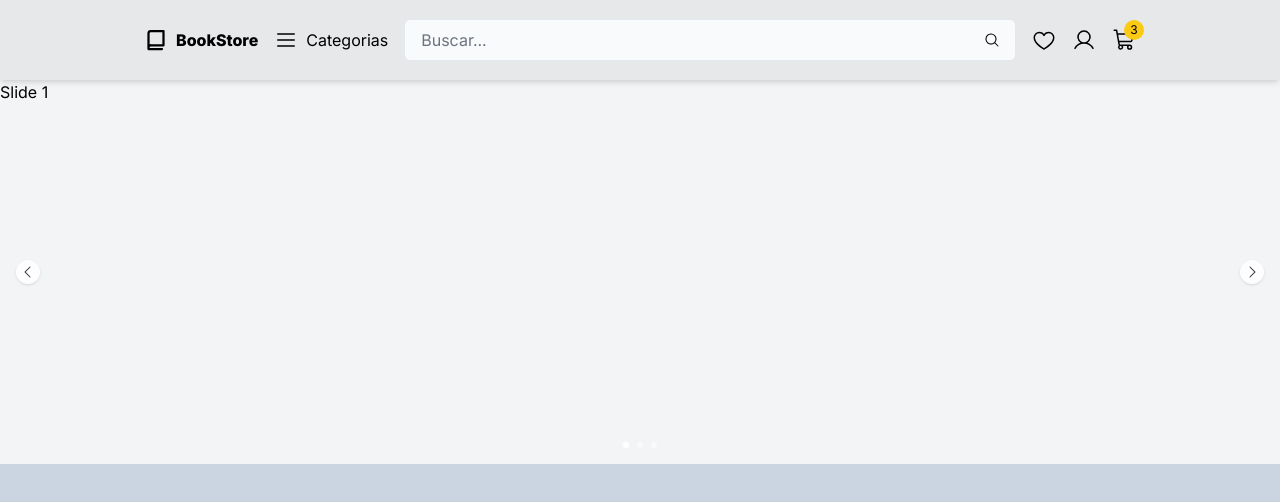
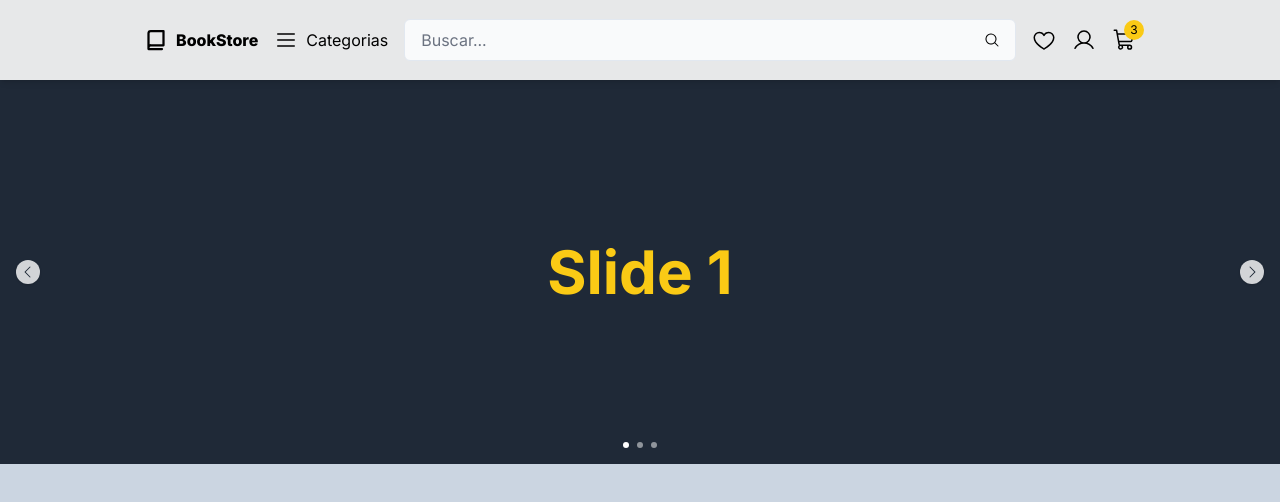
Before and after one commit to FelipeGangrel/bookstore-web, a Next.js app: page / in a window 1280 px wide. Shown: the top 502 px of the page. Built offline with nearby package versions, Linux system fonts and the light colour scheme; no server answers.

Commit message:
Refactor carousel slides in storefront page

```diff
--- a/src/app/(storefront)/page.tsx
+++ b/src/app/(storefront)/page.tsx
@@ -1,13 +1,30 @@
+import { FC, HTMLAttributes } from 'react'
+
 import { Carousel } from '@/components/client-side'
+
+const Slide: FC<HTMLAttributes<HTMLDivElement>> = ({ children, ...props }) => (
+  <div
+    {...props}
+    className="flex h-96 w-full shrink-0 items-center justify-center bg-gray-800 text-white"
+  >
+    {children}
+  </div>
+)
 
 export default function Home() {
   return (
     <main className="h-[2000px] bg-slate-300">
       <section className="bg-gray-900 pt-20">
         <Carousel>
-          <div className="h-96 w-full shrink-0 bg-gray-100">Slide 1</div>
-          <div className="h-96 w-full shrink-0 bg-gray-100">Slide 2</div>
-          <div className="h-96 w-full shrink-0 bg-gray-100">Slide 3</div>
+          <Slide>
+            <h1 className="text-6xl font-bold text-yellow-300">Slide 1</h1>
+          </Slide>
+          <Slide>
+            <h1 className="text-6xl font-bold text-blue-300">Slide 2</h1>
+          </Slide>
+          <Slide>
+            <h1 className="text-6xl font-bold text-pink-300">Slide 3</h1>
+          </Slide>
         </Carousel>
       </section>
     </main>
```
